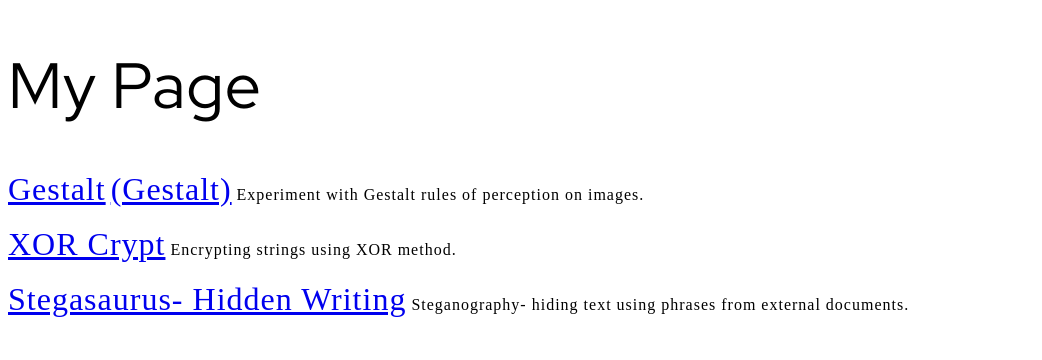
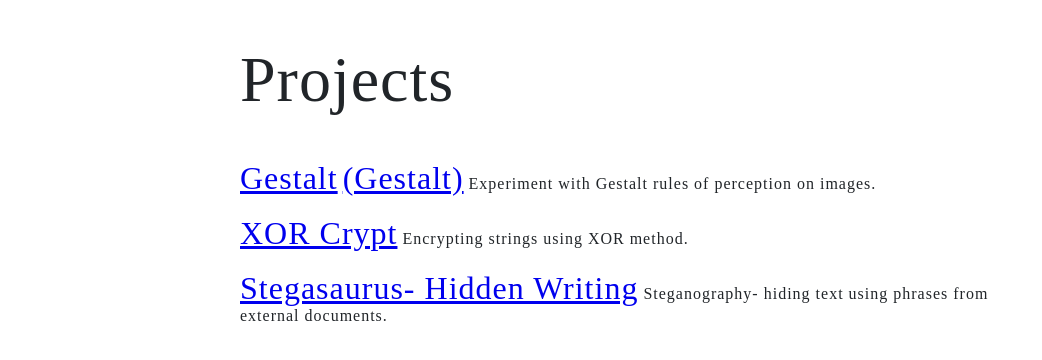
Before and after one commit to csamiadji/csamiadji.github.io, a plain HTML site: page index.html in a window 1280 px wide. Shown: the whole page, without its empty margins (0-1042 px from the left). Drawn offline with Linux system fonts and the light colour scheme.

Commit message:
update: styles

```diff
--- a/css/style.css
+++ b/css/style.css
@@ -2,12 +2,31 @@
   font-family: "RedHat";
   src: url("../fonts/RedHatDisplay-Regular.otf") format("opentype");
 }
+/* new */
+@import url('https://fonts.googleapis.com/css2?family=Roboto+Mono:wght@400;600&&display=swap');
 
+:root {
+  --color-font-dark: #212529;
+  --color-font-light: #868e96;
+  --bg-light: #f1f3f5;
+  --color-link: #0366d6;
+  --border-radius: 0.3rem;
+}
 
+body {
+  font-family: 'Roboto Mono', monospace;
+  font-size: 16px;
+  max-width: 800px;
+  margin: 0 auto;
+  color: var(--color-font-dark);
+  padding: 0 1rem;
+}
+
+/* end new */
 
 
 h1 {
-    font-family: "RedHat";
+    font-family: "SimSun", serif; /* "RedHat";*/
     font-style: bold;
     font-weight: 100;
     font-variant-ligatures: normal;
--- a/index.html
+++ b/index.html
@@ -2,11 +2,11 @@
 <html>
     <head>
         <meta charset="utf-8">
-        <title>My Page</title>
+        <title>Projects</title>
         <link rel="stylesheet" type="text/css" href="css/style.css">
     </head>
     <body>
-        <h1>My Page</h1>
+        <h1>Projects</h1>
         <h2></h2>
         <div class="link1">
             <a class="link1-titleA" href="gestalt/gestalt.html" target="_blank">Gestalt</a>
```
